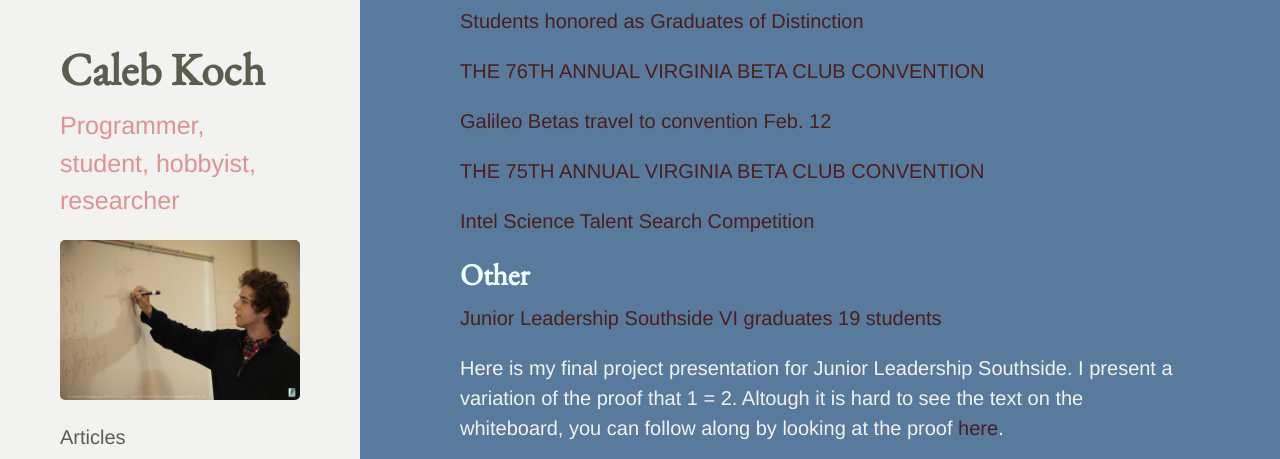
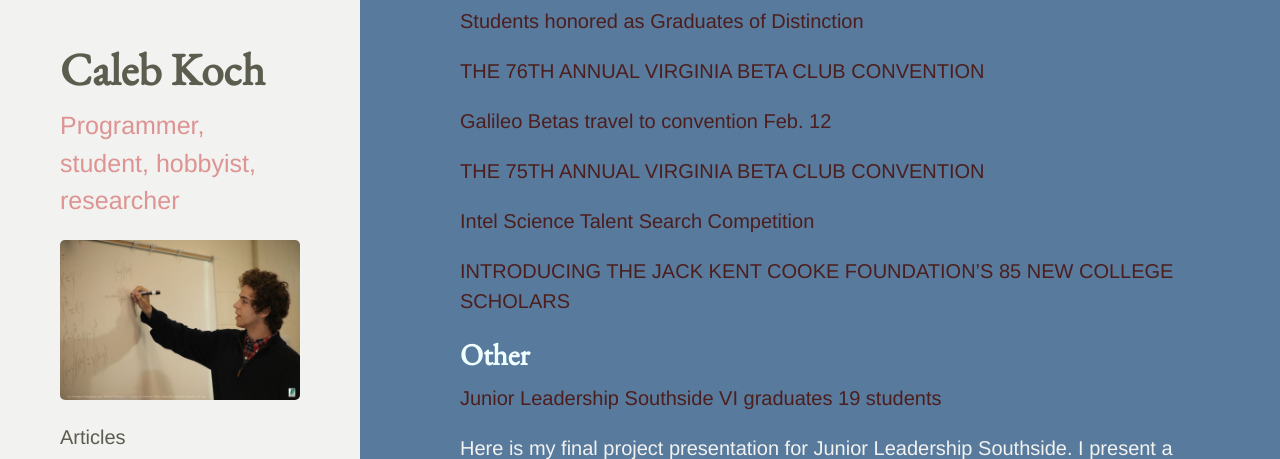
Before and after one commit to cakoch10/cakoch10.github.io, a Jekyll site: the page built from media.md, in a window 1280 px wide and 900 px high, scrolled down 2344 px, cut to the strip 0-459 px from the top of the window. Built offline with Jekyll 4.4.1, drawn with Linux system fonts in a browser that asks for light colours.

Commit message:
Update media.md

```diff
--- a/media.md
+++ b/media.md
@@ -50,6 +50,8 @@ The valedictorian (myself) and the salutatorian of my school were both interview
 
 [Intel Science Talent Search Competition](http://badging.societyforscience.org/users/cakoch10gmailcom)
 
+[INTRODUCING THE JACK KENT COOKE FOUNDATION'S 85 NEW COLLEGE SCHOLARS](http://blog.jkcf.org/welcome-to-the-jack-kent-cooke-foundation-blog/introducing-the-jack-kent-cooke-foundations-85-new-college-scholars)
+
 <h2>Other</h2>
 
 [Junior Leadership Southside VI graduates 19 students](http://www.godanriver.com/work_it_sova/news/junior-leadership-southside-vi-graduates-students/article_fa429eb0-ed36-11e4-8539-3f9174bbc3a6.html)
```
